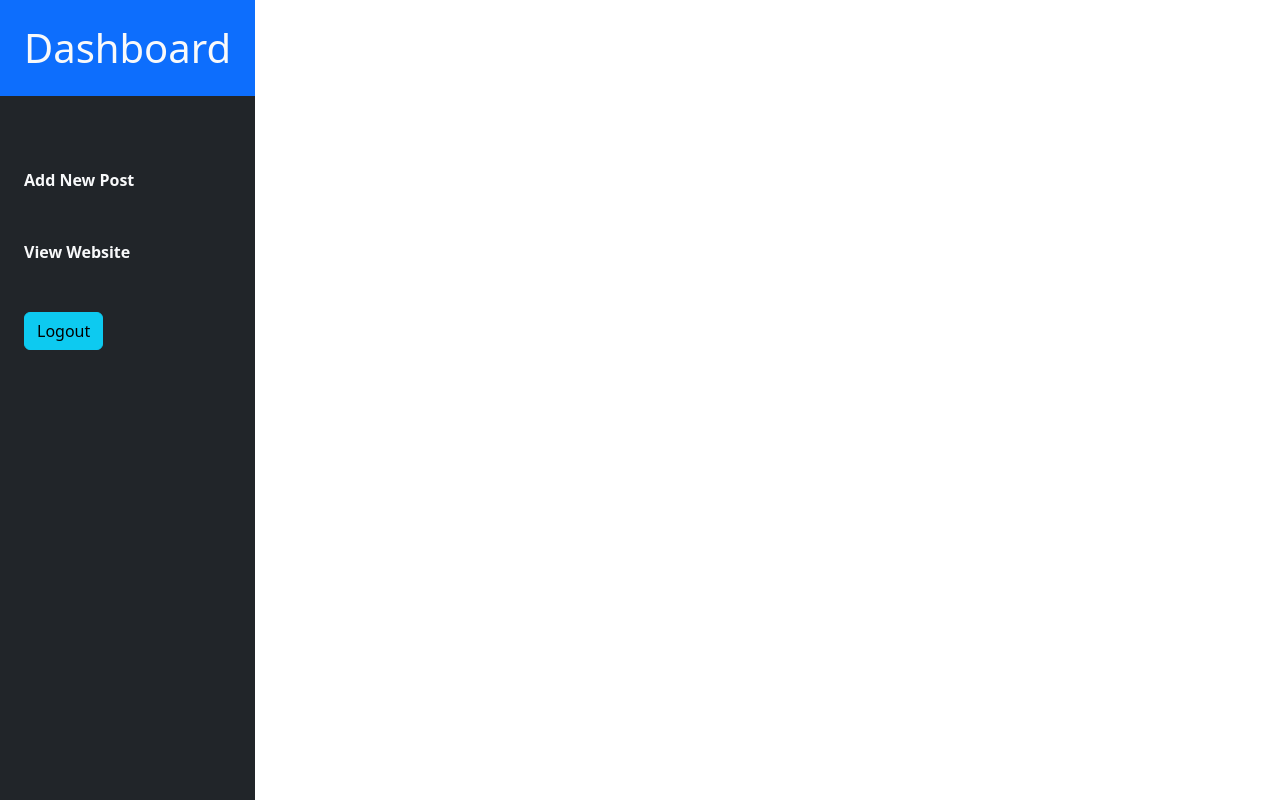
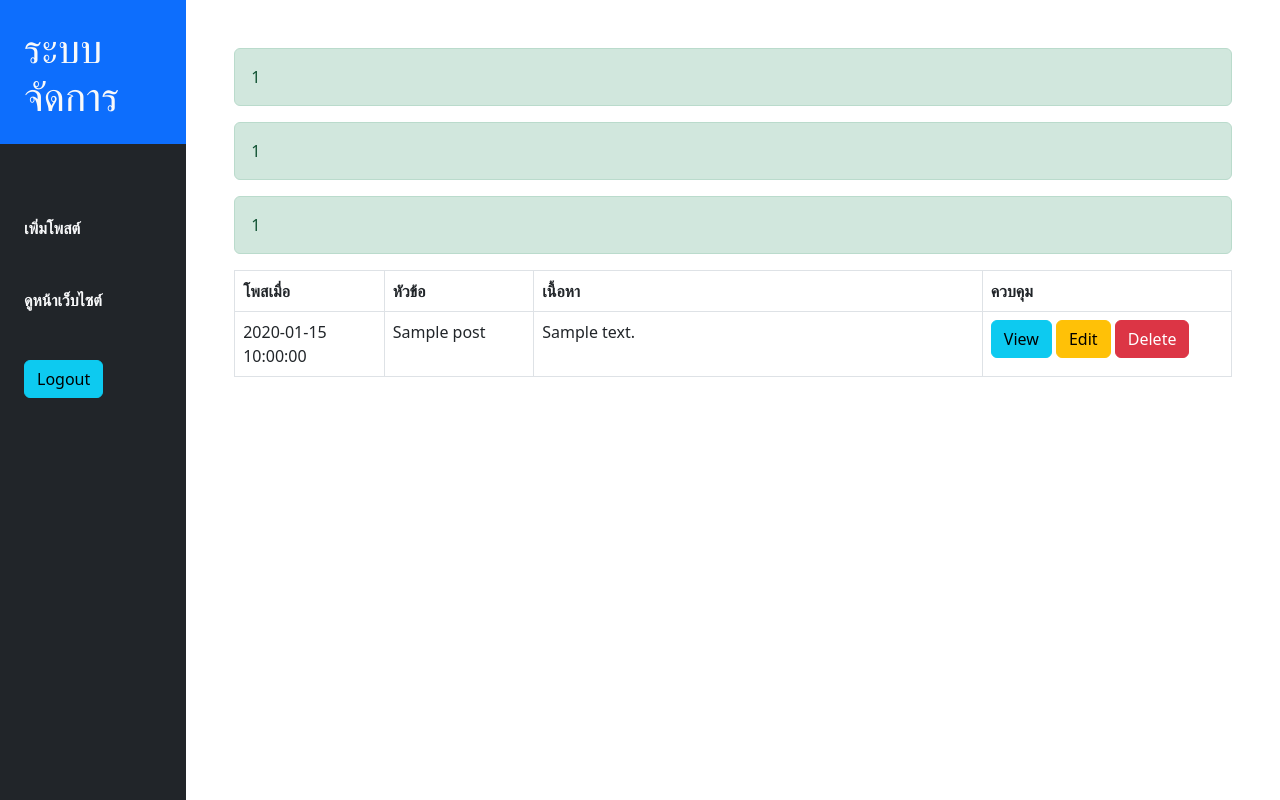
Before and after one commit to chankxow/WebsiteBlogPost, a PHP site: page /admin/index.php in a window 1280 px wide. Run offline with PHP 8.4, Linux system fonts and the light colour scheme; the visitor is signed in with stand-in values (Sample User, id 1); tables that the repository leaves empty or names only in its code hold one stand-in row (values such as "Sample post").

Commit message:
little fix

```diff
--- a/admin/index.php
+++ b/admin/index.php
@@ -2,31 +2,77 @@
 include("templates/header.php");
 ?>
 
+<div class="posts-list w-100 p-5">
+<?php
+        if (isset($_SESSION["create"])) {
+        ?>
+        <div class="alert alert-success">
+            <?php
+            echo $_SESSION["create"];
+            ?>
+        </div>
+        <?php
+        unset($_SESSION["create"]);
+        }
+        ?>
+         <?php
+        if (isset($_SESSION["update"])) {
+        ?>
+        <div class="alert alert-success">
+            <?php
+            echo $_SESSION["update"];
+            ?>
+        </div>
+        <?php
+        unset($_SESSION["update"]);
+        }
+        ?>
+        <?php
+        if (isset($_SESSION["delete"])) {
+        ?>
+        <div class="alert alert-success">
+            <?php
+            echo $_SESSION["delete"];
+            ?>
+        </div>
+        <?php
+        unset($_SESSION["delete"]);
+        }
+  ?>
+    <table class="table table-bordered">
+        <thead>
+            <tr>
+                <th style="width:15%;">โพสเมื่อ</th>
+                <th style="width:15%;">หัวข้อ</th>
+                <th style="width:45%;">เนื้อหา</th>
+                <th style="width:25%;">ควบคุม</th>
+            </tr>
+        </thead>
+        <tbody>
 
+            <?php
+            include('../connect.php');
+            $sqlSelect = "SELECT * FROM posts";
+            $result = mysqli_query($conn,$sqlSelect);
+            while($data = mysqli_fetch_array($result)){
+            ?>
+            <tr>
+            <td><?php echo $data["date"]?></td>
+            <td><?php echo $data["title"]?></td>
+            <td><?php echo $data["summary"]?></td>
+            <td>
+                <a class="btn btn-info" href="view.php?id=<?php echo $data["id"]?>">View</a>
+                <a class="btn btn-warning"  href="edit.php?id=<?php echo $data["id"]?>">Edit</a>
+                <a class="btn btn-danger" href="delete.php?id=<?php echo $data["id"]?>">Delete</a>
+            </td>
+            </tr>
+            <?php
+            }
+            ?>
 
-
-
-
-
-
-
-
-
-
-
-
-
-
-
-
-
-
-
-
-
-
-
-
+        </tbody>
+    </table>
+</div>
 
 
 <?php
--- a/admin/login.php
+++ b/admin/login.php
@@ -2,7 +2,7 @@
 if (isset($_POST['login'])) {
    $username = $_POST['username'];
    $password = $_POST['password'];
-   if ($username == "admin" && $password == "pass") {
+   if ($username == "admin" && $password == "123") {
     session_start();
     $_SESSION["user"] = "admin";
     header("Location:index.php");
--- a/admin/templates/header.php
+++ b/admin/templates/header.php
@@ -15,13 +15,13 @@ if (!isset($_SESSION["user"])) {
 <body>
     <div class="dashboard d-flex justify-content-between">
         <div class="sidebar bg-dark vh-100">
-            <h1 class="bg-primary p-4"><a href="./index.php" class="text-light text-decoration-none">Dashboard</a></h1>
+            <h1 class="bg-primary p-4"><a href="./index.php" class="text-light text-decoration-none fs">ระบบจัดการ </a></h1>
             <div class="menues p-4 mt-5">
                 <div class="menu">
-                    <a href="create.php" class="text-light text-decoration-none"><strong>Add New Post</strong></a>
+                    <a href="create.php" class="text-light text-decoration-none "><strong>เพิ่มโพสต์</strong></a>
                 </div>
                 <div class="menu mt-5">
-                    <a href="../index.php" class="text-light text-decoration-none"><strong>View Website</strong></a>
+                    <a href="../index.php" class="text-light text-decoration-none"><strong>ดูหน้าเว็บไซต์</strong></a>
                 </div>
                 <div class="menu mt-5">
                     <a href="logout.php" class="btn btn-info">Logout</a>
```
